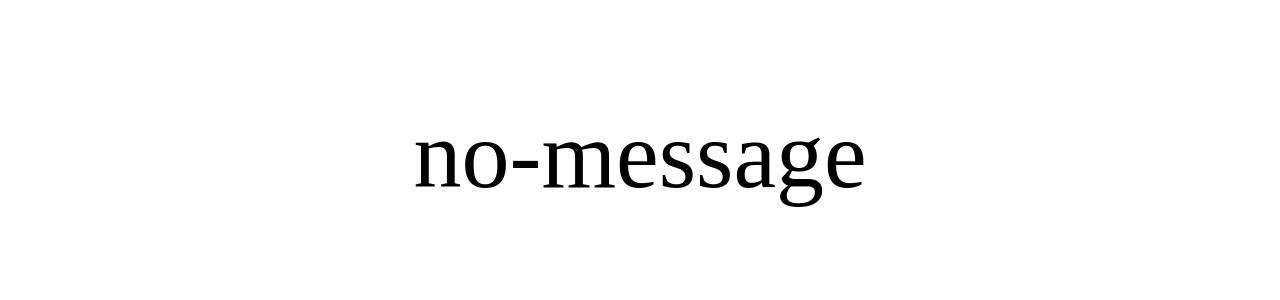
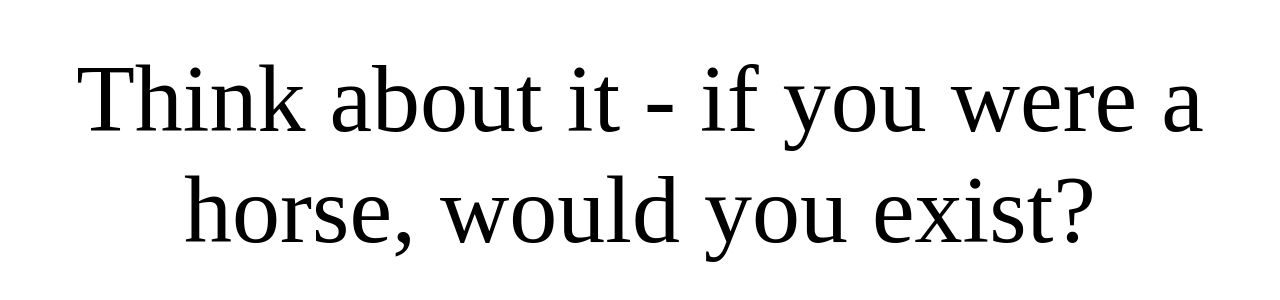
Before and after one commit to AaronMorton/aaronmorton.github.io, a plain HTML site: page docs/index.html in a window 1280 px wide. Shown: the part 246-546 px from the top of the page. Drawn offline with Linux system fonts and the light colour scheme.

Commit message:
Fix typo

```diff
--- a/docs/index.html
+++ b/docs/index.html
@@ -124,7 +124,7 @@
                 // GENERATE NEW MESSAGE
                 let randMessage = 'no-message';
                 try {
-                    const percentChooserOption = [
+                    const percentChooserOptions = [
                         {name: 'Show me some solid proof, <i>please</i>.', percentage: 16},
                         {name: 'Have <i>you</i> ever seen two horses in the same room at the same time?', percentage: 16 },
 			{name: 'They just don\'t dude.', percentage: 16 },
```
